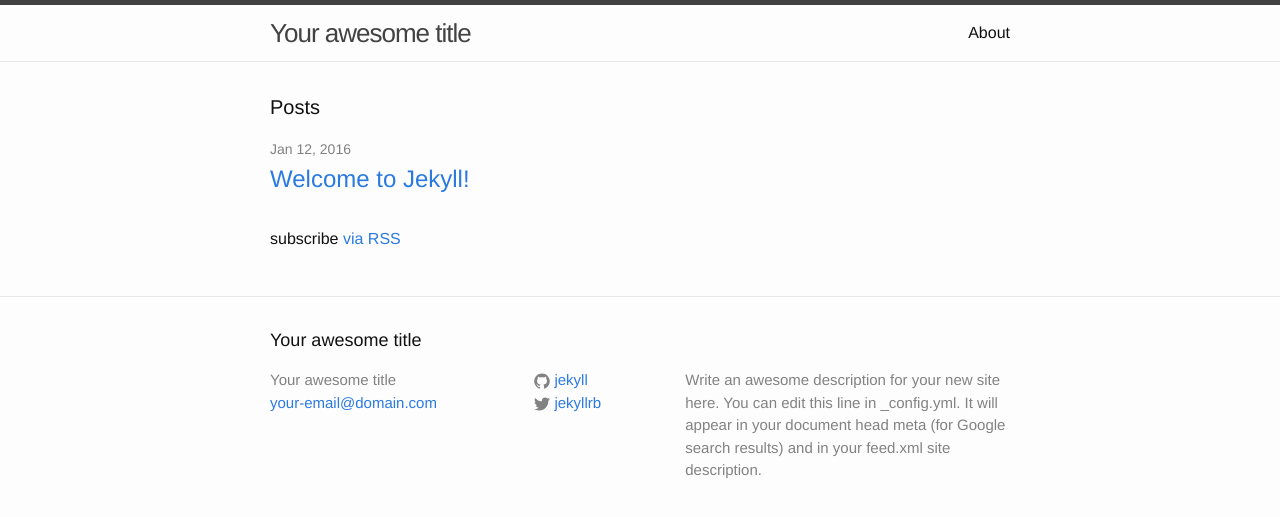
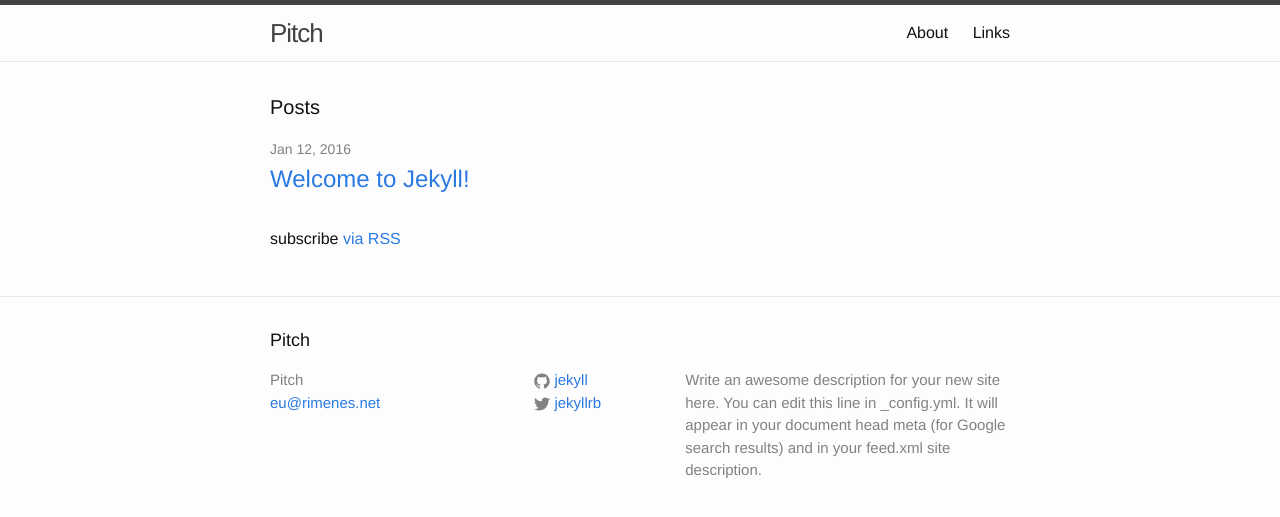
Before and after one commit to stbase/pitch, a Jekyll site: the page built from index.html, in a window 1280 px wide. Shown: the top 517 px of the page. Built offline with Jekyll 4.4.1, drawn with Linux system fonts in a browser that asks for light colours.

Commit message:
Add links section

```diff
--- a/_config.yml
+++ b/_config.yml
@@ -6,8 +6,8 @@
 # 'jekyll serve'. If you change this file, please restart the server process.
 
 # Site settings
-title: Your awesome title
-email: your-email@domain.com
+title: Pitch
+email: eu@rimenes.net
 description: > # this means to ignore newlines until "baseurl:"
   Write an awesome description for your new site here. You can edit this
   line in _config.yml. It will appear in your document head meta (for
```
Also changed, not shown: links.html (added, +24 -0 lines), _data/links.yml (added).
